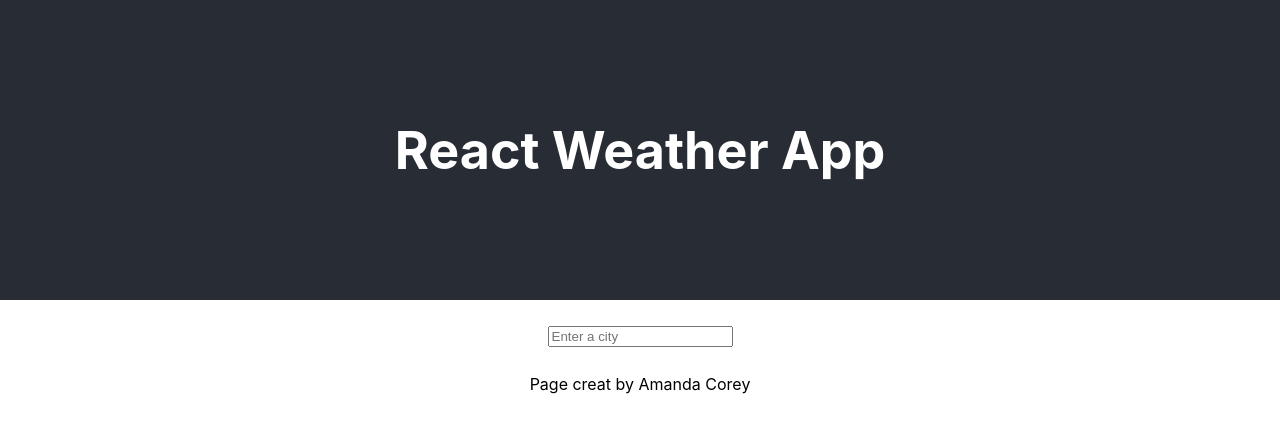
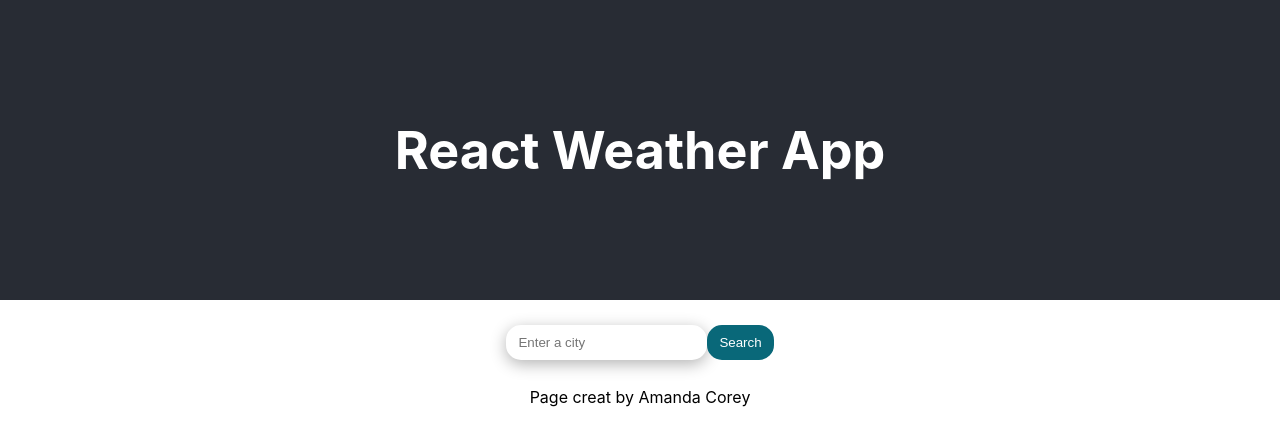
Before and after one commit to Amjcorey/Weather-React-App, a React (Create React App) app in the folder weather_app/: page / in a window 1280 px wide. Shown: the top 446 px of the page. Built offline with nearby package versions, Linux system fonts and the light colour scheme.

Commit message:
add css to forecast button and search input

```diff
--- /dev/null
+++ b/weather_app/src/Forecast.css
@@ -0,0 +1,27 @@
+:root {
+  --primary-color: #096879;
+  --secondary-color: #88decc;
+}
+
+.form-control {
+  border: 2px solid white;
+  background-color: white;
+  border-radius: 15px;
+  box-shadow: 0 4px 16px rgba(0, 0, 0, 0.3);
+  padding: 8px 10px;
+}
+
+.btn-primary {
+  color: white;
+  background-color: var(--primary-color);
+  border: 2px solid var(--primary-color);
+  border-radius: 15px;
+  padding: 8px 10px;
+}
+
+.btn-primary:hover {
+  border: 2px solid transparent;
+  background-color: var(--secondary-color);
+  color: black;
+  cursor: pointer;
+}
--- a/weather_app/src/Forecast.js
+++ b/weather_app/src/Forecast.js
@@ -1,4 +1,5 @@
 import React from "react";
+import "./Forecast.css";
 
 export default function getForecast() {
     return (
@@ -6,7 +7,12 @@ export default function getForecast() {
             <form>
                 <input
                     type="search"
-                    placeholder="Enter a city" />
+                    placeholder="Enter a city"
+                    className="form-control"
+                />
+
+                <input
+                type="button" value="Search" className="btn-primary" />
             </form>
 
         </div>
```
